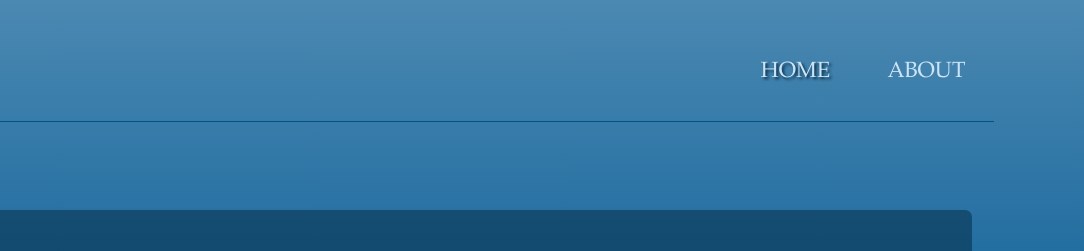
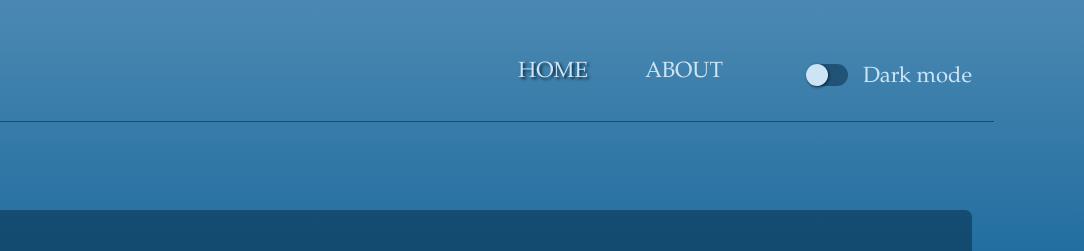
Before and after one commit to jmau111/gatsby-juma, a Gatsby site: page / in a window 1280 px wide. Shown: the top 251 px of the page, 196-1280 px from the left. Built offline with nearby package versions, Linux system fonts and the light colour scheme; Gatsby itself is replaced by a stand-in of ours; some packages are replaced by stand-ins of ours.

Commit message:
feature dark mode

```diff
--- a/gatsby-config.js
+++ b/gatsby-config.js
@@ -12,7 +12,9 @@ module.exports = {
     siteUrl: `https://demos.julien-maury.dev`,
   },
   plugins: [
-    `gatsby-plugin-image`,
+    {
+      resolve: `gatsby-plugin-image`,
+    },
     {
       resolve: `gatsby-source-filesystem`,
       options: {
@@ -79,6 +81,9 @@ module.exports = {
     },
     {
       resolve: `gatsby-plugin-lodash`,
+    },
+    {
+      resolve: `gatsby-plugin-dark-mode`,
     }
   ],
 }
--- a/package.json
+++ b/package.json
@@ -6,6 +6,7 @@
   "dependencies": {
     "dotenv": "^10.0.0",
     "gatsby": "^4.3.0",
+    "gatsby-plugin-dark-mode": "^1.1.2",
     "gatsby-plugin-image": "^2.3.0",
     "gatsby-plugin-lodash": "^5.3.0",
     "gatsby-plugin-manifest": "^4.3.0",
--- /dev/null
+++ b/src/components/DarkMode/index.tsx
@@ -0,0 +1,24 @@
+import * as React from "react"
+import { ThemeToggler } from 'gatsby-plugin-dark-mode'
+
+type DarkModeProps = {
+    children: React.ReactNode
+}
+
+const DarkMode: React.FunctionComponent<DarkModeProps> = () => {
+    return (
+        <ThemeToggler>
+            {({ theme, toggleTheme }) => (
+                <label className="toggle">
+                    <input
+                        type="checkbox"
+                        onChange={e => toggleTheme(e.target.checked ? 'dark' : 'light')}
+                        checked={theme === 'dark'}
+                    />{' '}
+                    <span>Dark mode</span>
+                </label>
+            )}
+        </ThemeToggler>)
+}
+
+export default DarkMode
--- a/src/components/Nav/index.tsx
+++ b/src/components/Nav/index.tsx
@@ -1,7 +1,8 @@
 import React, { useState } from "react"
 import { Link } from "gatsby"
 import Menu from "./menu"
-import Logo from "../../../images/logo.png";
+import DarkMode from "../DarkMode"
+import Logo from "../../../images/logo.png"
 
 type NavProps = {
   className?: string
@@ -36,6 +37,7 @@ const Nav: React.FunctionComponent<NavProps> = ({
           <img className="logo" src={Logo} width="42" height="42" alt="" />
         </Link>
         <Menu items={MenuItems} />
+        <DarkMode />
       </nav>
     </header>
   )
--- a/src/styles/main.css
+++ b/src/styles/main.css
@@ -9,12 +9,28 @@
     --bg-color-gradient: hsla(204, 68%, 37%, 0.8);
     --bg-dark: hsla(204, 94%, 13%, 0.5);
     --color: hsl(204, 65%, 88%);
-    --link-color: var(--link-color);
+    --link-color: hsl(204, 63%, 74%);
     --border-color: hsl(204, 91%, 27%);
     --shadow-color: hsl(204, 94%, 13%);
 }
 
+body.dark {
+    --bg-color: hsl(219, 19%, 28%);
+    --bg-color-gradient: var(--bg-color);
+    --bg-dark: hsla(210, 22%, 4%, 0.5);
+    --color: hsl(204, 65%, 88%);
+    --link-color: hsl(201, 100%, 97%);
+    --border-color: hsl(201, 7%, 46%);
+    --shadow-color: hsl(204, 94%, 13%);
+}
+
+.dark img {
+    -webkit-filter: brightness(.8)contrast(1.2);
+    filter: brightness(.8)contrast(1.2);
+}
+
 body {
+    -webkit-font-smoothing: antialiased;
     color: var(--color);
     background: var(--bg-color);
     background: -webkit-gradient(linear, left top, left bottom, from(var(--bg-color-gradient)), color-stop(20%, var(--bg-color)));
@@ -50,18 +66,6 @@ a {
     max-width: 50rem;
 }
 
-.navbar {
-    display: -webkit-box;
-    display: -ms-flexbox;
-    display: flex;
-    display: -ms-grid;
-    display: grid;
-    grid-gap: 3rem;
-    grid-auto-flow: column;
-    -ms-grid-columns: auto 3rem 1fr;
-    grid-template-columns: auto 1fr;
-}
-
 .menu,
 .logo {
     margin: 0;
@@ -86,6 +90,57 @@ a {
     text-transform: uppercase;
     line-height: 1.55;
     padding: .3rem;
+}
+
+.toggle {
+    padding-top: 10px;
+}
+
+.toggle input[type="checkbox"] {
+    -webkit-appearance: none;
+    -webkit-tap-highlight-color: transparent;
+    position: relative;
+    border: 0;
+    outline: 0;
+    cursor: pointer;
+    margin: 10px;
+}
+
+.toggle span {
+    display: inline-block;
+    vertical-align: 4px;
+}
+
+.toggle input[type="checkbox"]:after {
+    content: '';
+    width: 42px;
+    height: 22px;
+    display: inline-block;
+    background: var(--bg-dark);
+    border-radius: 18px;
+    clear: both;
+}
+
+.toggle input[type="checkbox"]:before {
+    content: '';
+    width: 22px;
+    height: 22px;
+    display: block;
+    position: absolute;
+    left: 0;
+    top: 0;
+    border-radius: 50%;
+    background: var(--color);
+    box-shadow: 1px 1px 3px var(--shadow-color);
+}
+
+.toggle input[type="checkbox"]:checked:before {
+    left: 22px;
+    box-shadow: -1px 1px 3px var(--shadow-color);
+}
+
+.toggle input[type="checkbox"]:checked:after {
+    background: var(--bg-dark);
 }
 
 h1, .active-link, .shadowed, .post-title, h2, h3, h4, h5, h6 {
@@ -257,4 +312,16 @@ p {
     .intro {
         padding: 2rem;
     }
+
+    .navbar {
+        display: -webkit-box;
+        display: -ms-flexbox;
+        display: flex;
+        display: -ms-grid;
+        display: grid;
+        grid-gap: 3rem;
+        grid-auto-flow: column;
+        -ms-grid-columns: auto 3rem 1fr;
+        grid-template-columns: auto 1fr;
+    }
 }
```
Also changed, not shown: README.md, 1 other file.
